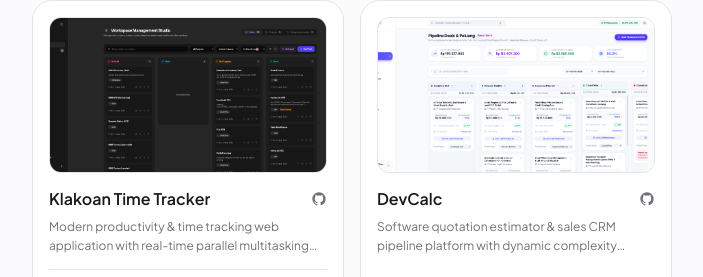
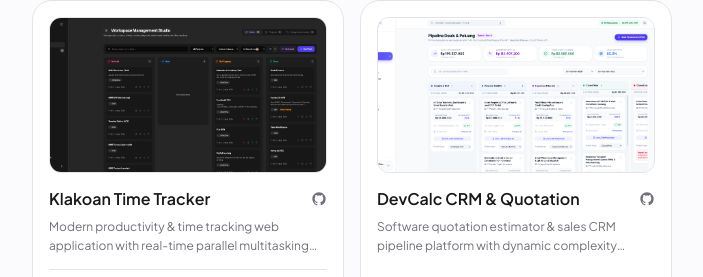
Before and after one commit to hoirilm/hoirilm.github.io, an Astro site: page / in a window 1280 px wide. Shown: the part 2533-2810 px from the top of the page, without its empty margins (288-991 px from the left). Built offline with nearby package versions, Linux system fonts and the light colour scheme; Astro itself is replaced by a stand-in of ours.

Commit message:
chore: update DevCalc project title to include CRM & Quotation context

```diff
--- a/src/components/SideProjects.astro
+++ b/src/components/SideProjects.astro
@@ -16,7 +16,7 @@
 		tags: ["Laravel 13", "Livewire 4", "Passkeys (WebAuthn)", "Tailwind CSS v4", "Flux UI"]
 	},
 	{
-		title: "DevCalc",
+		title: "DevCalc CRM & Quotation",
 		description: "Software quotation estimator & sales CRM pipeline platform with dynamic complexity multipliers (1.0x–3.5x), multi-tier billing schemes, and automated official PDF generation.",
 		repoUrl: "https://github.com/hoirilm/devcalc",
 		image: "/projects/devcalc.jpg",
```
